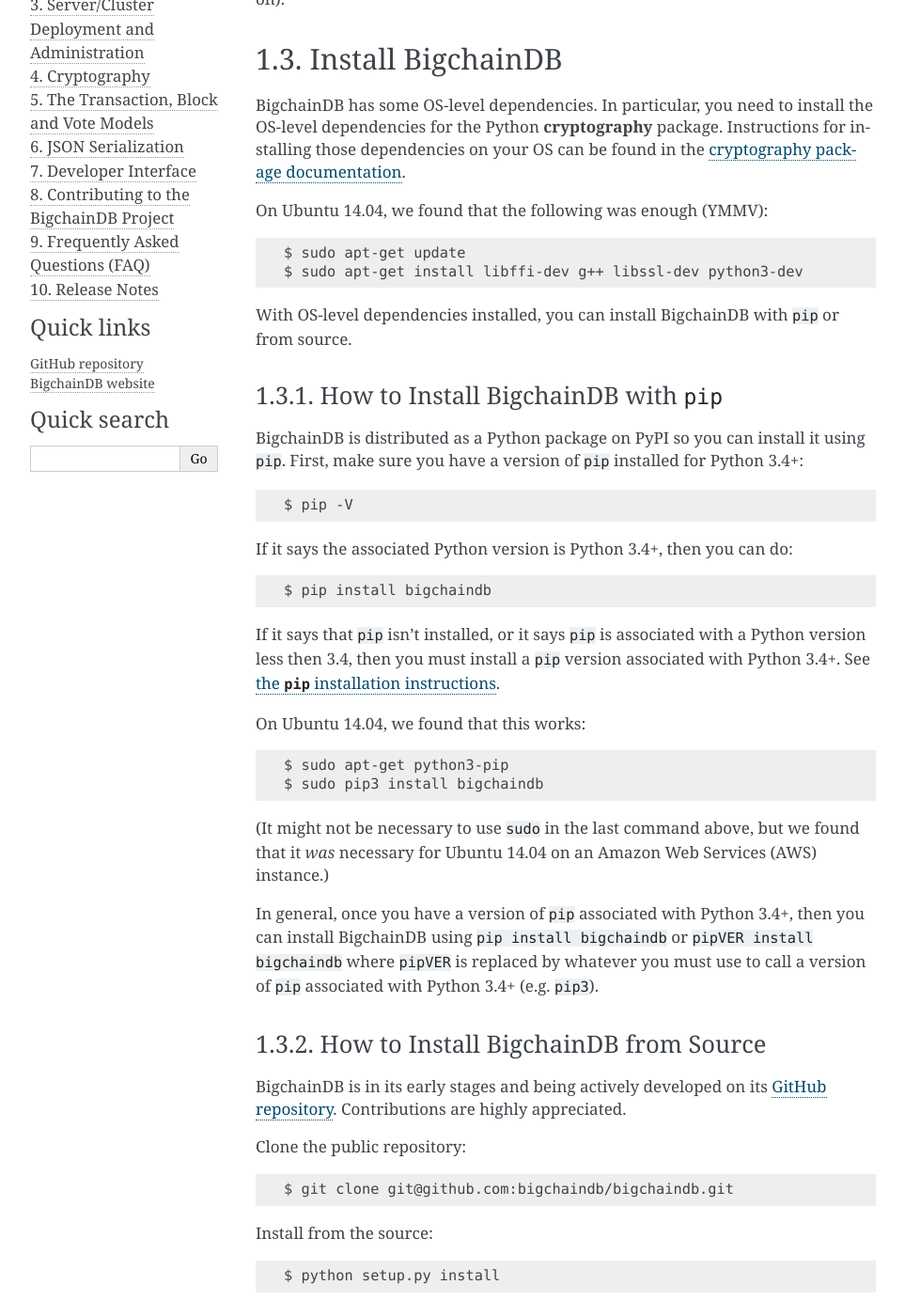
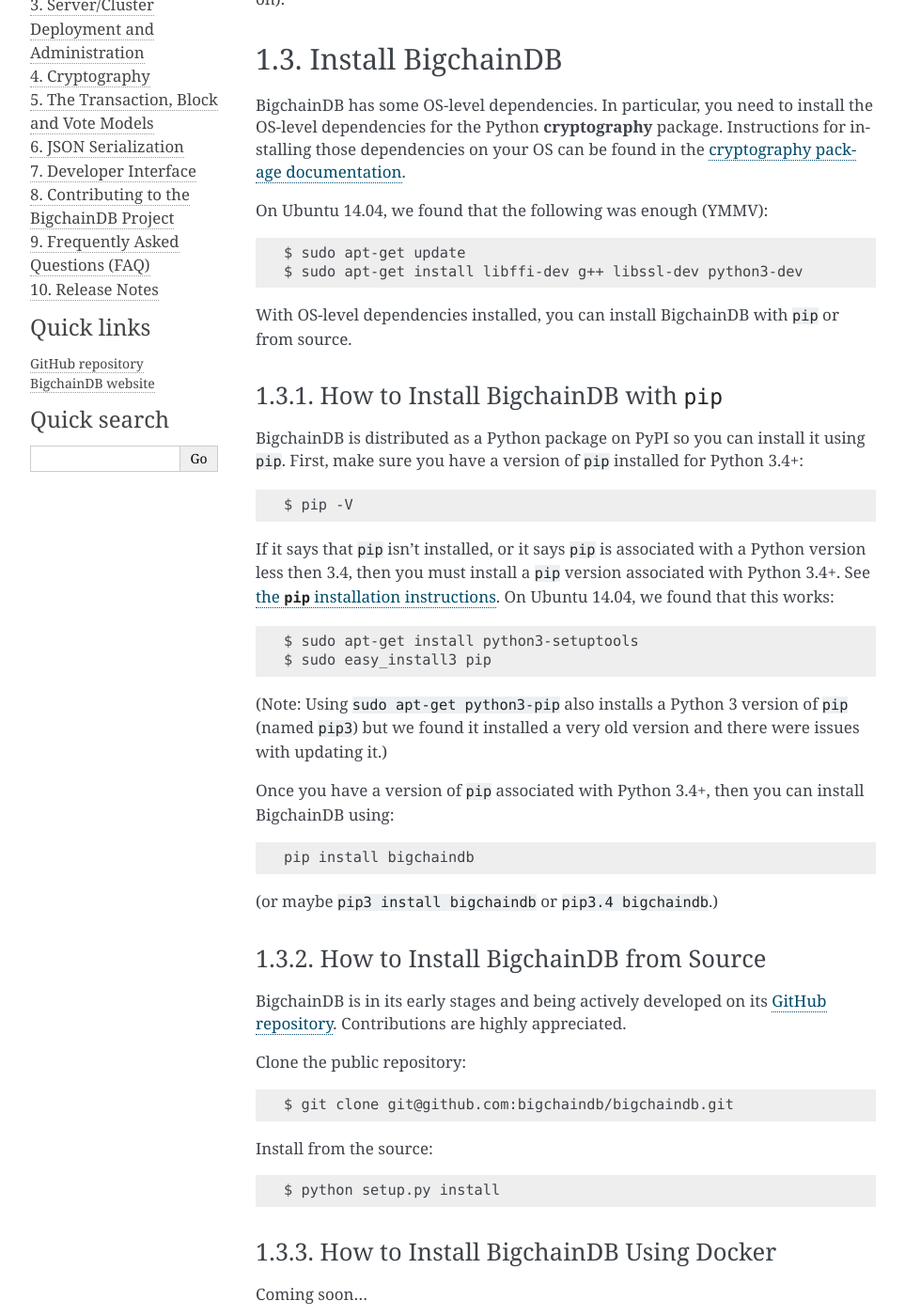
Before and after one commit to bigchaindb/bigchaindb, a Sphinx documentation site: the page built from docs/source/installing.md, in a window 1280 px wide and 1400 px high, scrolled down 600 px. Shown: the whole window at 94% size, without its empty margins (148-1111 px from the left). Built offline with Sphinx 7.4.7, drawn with Linux system fonts in a browser that asks for light colours; some of the changed text lies outside the part shown.

Commit message:
Changed pip3 install instructions for U14.04

````diff
--- a/docs/source/installing.md
+++ b/docs/source/installing.md
@@ -7,7 +7,7 @@
 The RethinkDB documentation has instructions for how to install RethinkDB Server on a variety of operating systems. Do that (using their instructions for your OS): [Install RethinkDB Server](http://rethinkdb.com/docs/install/).
 
 RethinkDB Server doesn't require any special configuration. You can run it by opening a Terminal and entering:
-```shell
+```text
 $ rethinkdb
 ```
 
@@ -20,7 +20,7 @@
 BigchainDB has some OS-level dependencies. In particular, you need to install the OS-level dependencies for the Python **cryptography** package. Instructions for installing those dependencies on your OS can be found in the [cryptography package documentation](https://cryptography.io/en/latest/installation/).
 
 On Ubuntu 14.04, we found that the following was enough (YMMV):
-```shell
+```text
 $ sudo apt-get update
 $ sudo apt-get install libffi-dev g++ libssl-dev python3-dev
 ```
@@ -30,38 +30,34 @@
 ### How to Install BigchainDB with `pip`
 
 BigchainDB is distributed as a Python package on PyPI so you can install it using `pip`. First, make sure you have a version of `pip` installed for Python 3.4+:
-```shell
+```text
 $ pip -V
 ```
 
-If it says the associated Python version is Python 3.4+, then you can do:
-```shell
-$ pip install bigchaindb
+If it says that `pip` isn't installed, or it says `pip` is associated with a Python version less then 3.4, then you must install a `pip` version associated with Python 3.4+. See [the `pip` installation instructions](https://pip.pypa.io/en/stable/installing/). On Ubuntu 14.04, we found that this works:
+```text
+$ sudo apt-get install python3-setuptools
+$ sudo easy_install3 pip
 ```
+(Note: Using `sudo apt-get python3-pip` also installs a Python 3 version of `pip` (named `pip3`) but we found it installed a very old version and there were issues with updating it.)
 
-If it says that `pip` isn't installed, or it says `pip` is associated with a Python version less then 3.4, then you must install a `pip` version associated with Python 3.4+. See [the `pip` installation instructions](https://pip.pypa.io/en/stable/installing/).
-
-On Ubuntu 14.04, we found that this works:
-```shell
-$ sudo apt-get python3-pip
-$ sudo pip3 install bigchaindb
+Once you have a version of `pip` associated with Python 3.4+, then you can install BigchainDB using:
+```text
+pip install bigchaindb
 ```
-
-(It might not be necessary to use `sudo` in the last command above, but we found that it _was_ necessary for Ubuntu 14.04 on an Amazon Web Services (AWS) instance.)
-
-In general, once you have a version of `pip` associated with Python 3.4+, then you can install BigchainDB using `pip install bigchaindb` or `pipVER install bigchaindb` where `pipVER` is replaced by whatever you must use to call a version of `pip` associated with Python 3.4+ (e.g. `pip3`).
+(or maybe `pip3 install bigchaindb` or `pip3.4 bigchaindb`.)
 
 ### How to Install BigchainDB from Source
 
 BigchainDB is in its early stages and being actively developed on its [GitHub repository](https://github.com/bigchaindb/bigchaindb). Contributions are highly appreciated.
 
 Clone the public repository:
-```shell
+```text
 $ git clone git@github.com:bigchaindb/bigchaindb.git
 ```
 
 Install from the source:
-```shell
+```text
 $ python setup.py install
 ```
 
@@ -72,7 +68,7 @@
 ## Run BigchainDB
 
 After installing BigchainDB, run it with:
-```shell
+```text
 $ bigchaindb start
 ```
 
````
